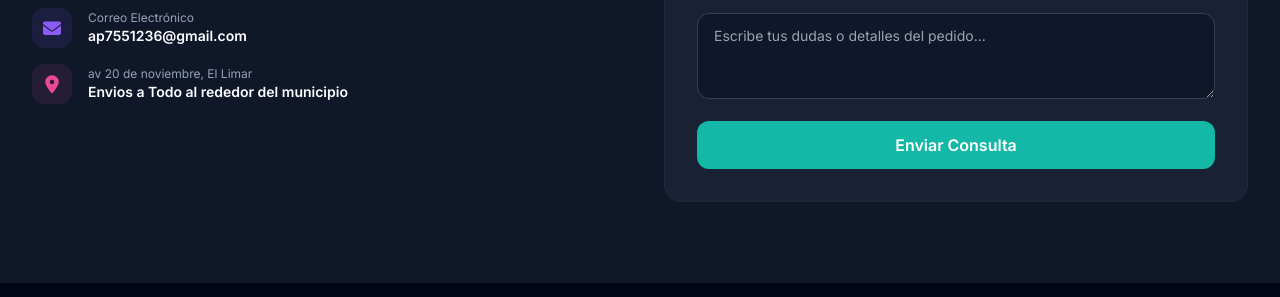
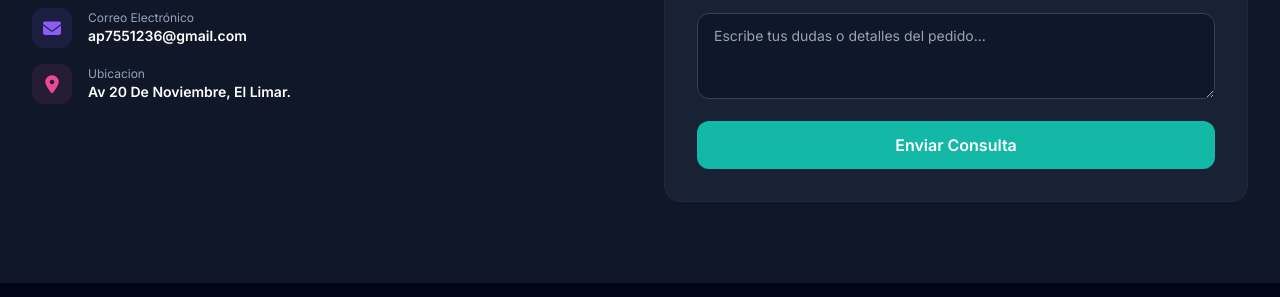
Before and after one commit to perezmartinezrolando368-art/sublikrea-web, a plain HTML site: page index.html in a window 1280 px wide. Shown: the part 4038-4335 px from the top of the page. Drawn offline with nearby package versions, Linux system fonts and the light colour scheme.

Commit message:
Update index.html

```diff
--- a/index.html
+++ b/index.html
@@ -641,8 +641,8 @@
                                 <i class="fa-solid fa-location-dot text-lg"></i>
                             </div>
                             <div>
-                                <p class="text-xs text-slate-400">av 20 de noviembre, El Limar</p>
-                                <p class="text-sm font-semibold text-white">Envios a Todo al rededor del municipio</p>
+                                <p class="text-xs text-slate-400">Ubicacion</p>
+                                <p class="text-sm font-semibold text-white">Av 20 De Noviembre, El Limar.</p>
                             </div>
                         </div>
                     </div>
```
